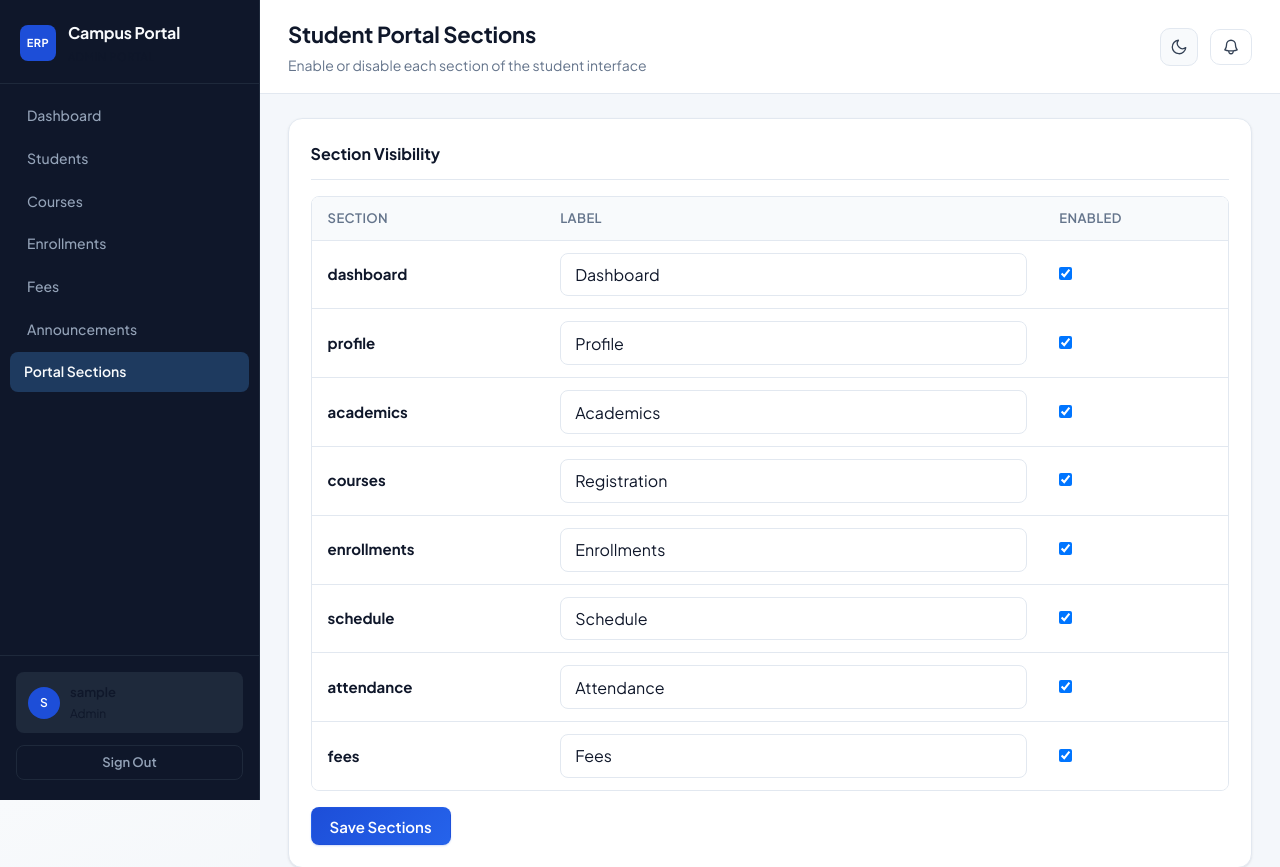
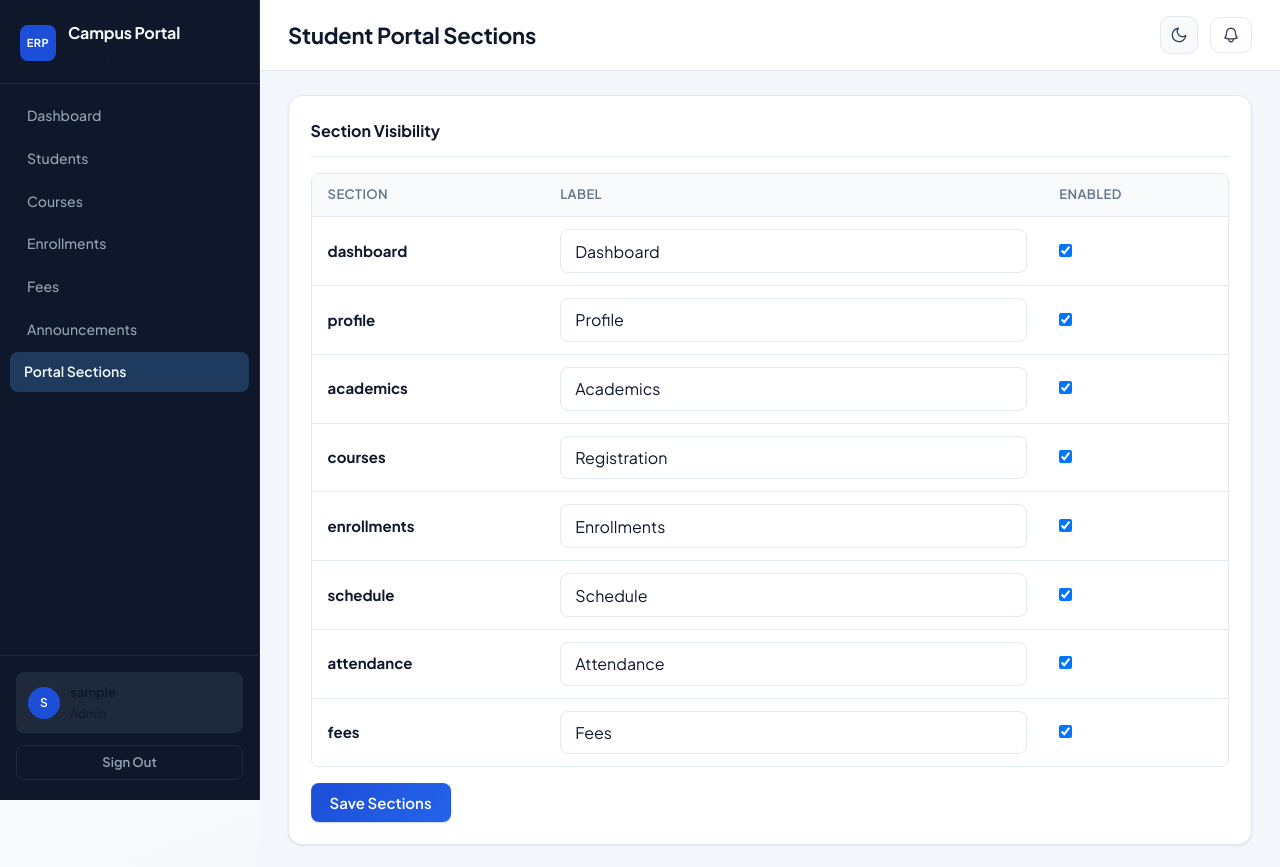
Before and after one commit to kashifftw/cs50-final-project, a Flask app: page /admin/portal in a window 1280 px wide. Shown: the top 867 px of the page. Run offline with Flask 3, Linux system fonts and the light colour scheme; the visitor is signed in with stand-in values (Sample User, id 1); data comes from the database, SQL or seed files in the repository.

Commit message:
Remove explanatory portal settings subtitle.

```diff
--- a/templates/admin/portal.html
+++ b/templates/admin/portal.html
@@ -1,7 +1,7 @@
 {% extends "layout.html" %}
 {% block title %}Portal Sections{% endblock %}
 {% block page_title %}Student Portal Sections{% endblock %}
-{% block page_subtitle %}<p class="page-subtitle">Enable or disable each section of the student interface</p>{% endblock %}
+{% block page_subtitle %}{% endblock %}
 
 {% block sidebar_nav %}
 {% include "admin/_sidebar.html" %}
```
